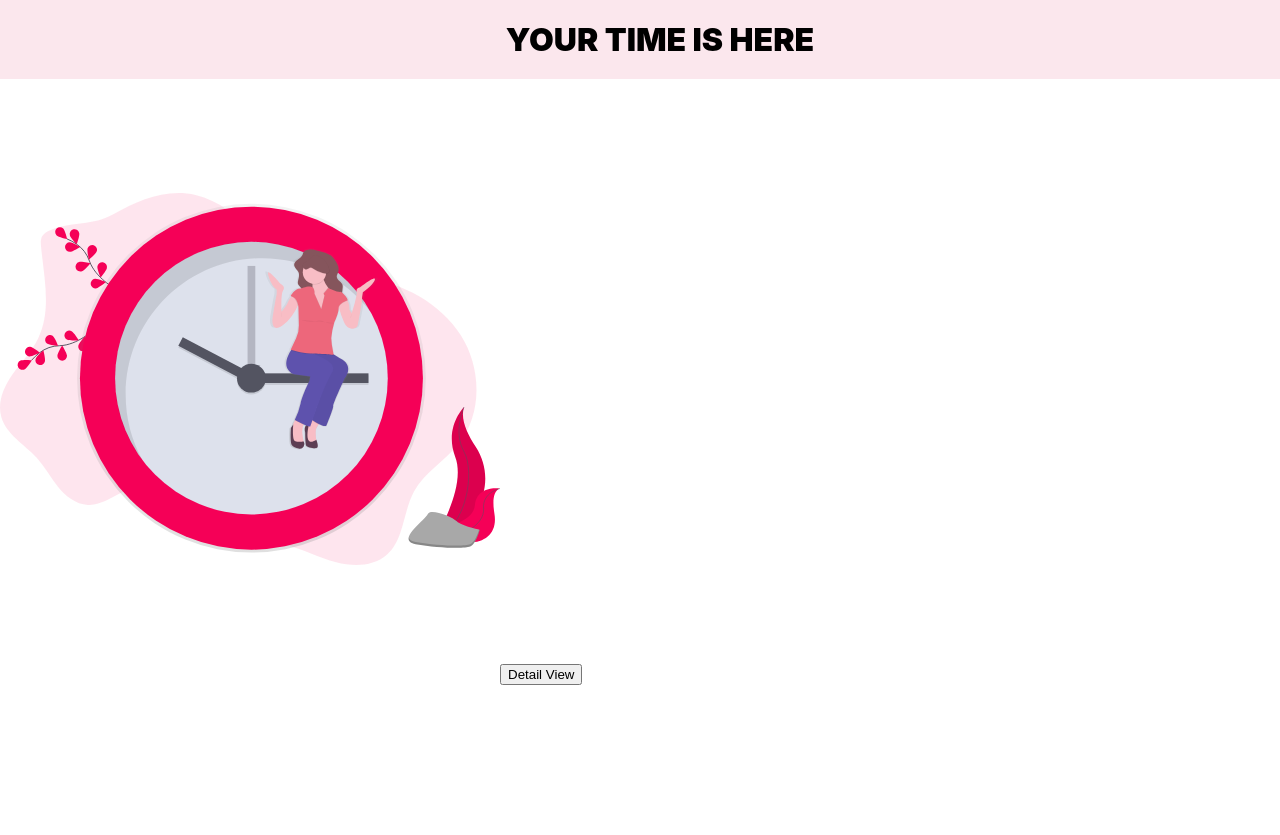
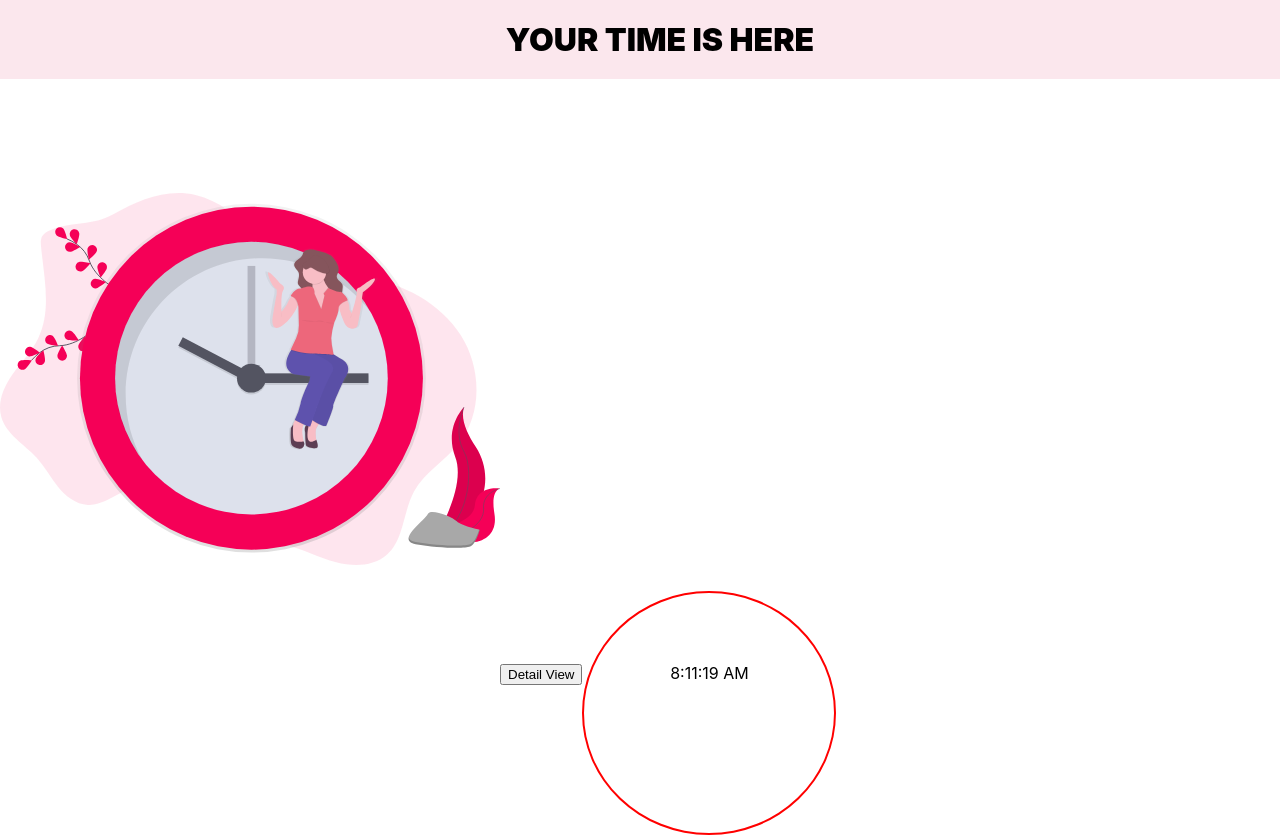
Before and after one commit to Prince-1501/Practice-react, a React (Create React App) app in the folder react-clock-new-version/: page / in a window 1280 px wide. Shown: the top 835 px of the page. Before the commit the page ends 800 px from the top, so only its background shows below. Built offline with nearby package versions, Linux system fonts and the light colour scheme.

Commit message:
start clock project

```diff
--- a/react-clock-new-version/src/App.js
+++ b/react-clock-new-version/src/App.js
@@ -6,19 +6,37 @@ import Logo from './bg-image.svg';
 class App extends Component {
 
   state= {
-    showTime : false
+    showDay : false
+  }
+
+  showDayHandler = () =>{
+    const day = this.state.showDay;
+    this.setState({
+      showDay: !day
+    });
   }
 
 
+  render(){
+    let date = new Date();
+    let time = date.toLocaleTimeString();
 
-  render(){
+    let showDetail = false;
+    if(this.state.showDay){
+      const day = date.toLocaleDateString();
+      showDetail = (day);
+    }
+
     return (
       <div className={classes.App}>
           <h1 className={classes.h1}>Your Time is here </h1>
           <img  src={Logo} width="500" height="600"/>
 
-          <button>Detail View </button>
-
+          <button onClick={this.showDayHandler}>Detail View </button>
+          <div className={classes.time}>
+            <div>{time}</div>
+            <div>{showDetail}</div>
+          </div>
       </div>
     );
   }
--- a/react-clock-new-version/src/App.module.css
+++ b/react-clock-new-version/src/App.module.css
@@ -17,3 +17,13 @@
   font-weight: 900;
   text-transform: uppercase;
 }
+
+.time{
+  display: inline-block;
+  text-align: center;
+  border: 2px solid red;
+  height: 170px;
+  width: 250px;
+  border-radius: 50%;
+  padding-top: 70px;
+}
```
